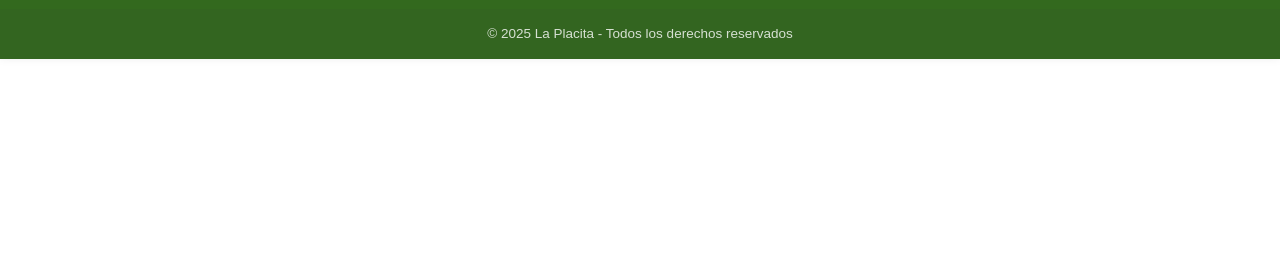
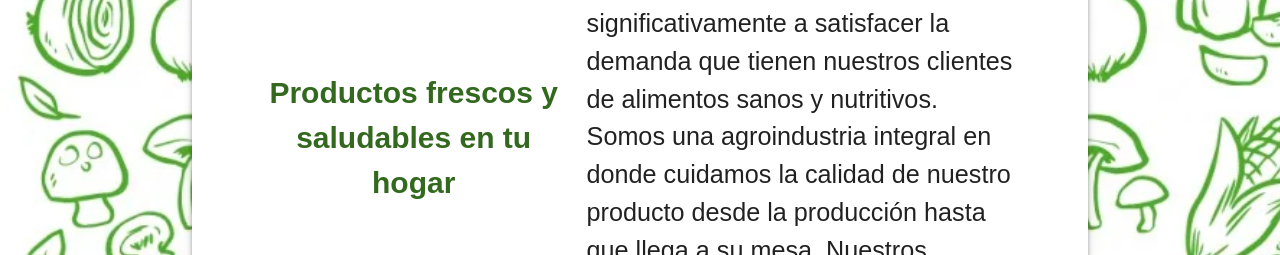
Before and after one commit to KarlaC00/Fruver_LaPlacita, a React (Vite) app: page /Nosotros in a window 1280 px wide. Shown: the part 688-943 px from the top of the page. Before the commit the page ends 800 px from the top, so only its background shows below. Built offline with nearby package versions, Linux system fonts and the light colour scheme; the HTML template or start-up script is replaced by a standard one.

Commit message:
R con R Maloncillo

```diff
--- a/src/Pages/Nosotros.jsx
+++ b/src/Pages/Nosotros.jsx
@@ -1,10 +1,34 @@
 import React from "react";
 import Imagetop from "../components/Imagetop";
+import '../styles/Nosotros.css'
 
 const Nosotros = () => {
   return (
     <>
       <Imagetop title="Nosotros" />
+      <section className="fondo-patron">
+        <div className="container caja-blanca z-depth-2">
+          <div className="row fila-centro">
+
+            <div className="col s5 columna-izquierda">
+              <span className="light-green-text text-darken-4 align center" style={{ fontWeight: "bold" }}>
+                Productos frescos y <br /> saludables en tu hogar
+              </span>
+            </div>
+
+            <div className="col s7 columna-derecha">
+              <span className="flow-text">
+                Somos una empresa 100% Colombiana, dedicada a la distribución y comercialización de frutas y verduras de la mejor calidad.<br />
+                Nuestra misión es contribuir significativamente a satisfacer la demanda que tienen nuestros clientes de alimentos sanos y nutritivos.<br />
+                Somos una agroindustria integral en donde cuidamos la calidad de nuestro producto desde la producción hasta que llega a su mesa.
+                Nuestros productos son de una tierra bendita, donde el clima templado y las aguas puras y cristalinas de manantial alimentan los cultivos,
+                para llevar a su mesa lo mejor del campo Colombiano.
+              </span>
+            </div>
+
+          </div>
+        </div>
+      </section>
     </>
   );
 };
--- /dev/null
+++ b/src/styles/Nosotros.css
@@ -0,0 +1,33 @@
+.fondo-patron {
+  background-image: url('../assets/fondo1.jpg.webp');
+  background-repeat: repeat;
+  background-size: contain;
+  background-color: white;
+  padding: 4rem 0;
+  min-height: 100vh;
+  display: flex;
+  align-items: center;
+
+}
+
+.caja-blanca {
+  background-color: white;
+  border-radius: 12px;
+  padding: 4rem;
+}
+
+.fila-centro{
+  display: flex;
+  align-items: center;
+}
+
+.columna-izquierda{
+  display: flex;
+  align-items: center;
+  justify-content: center;
+  font-size: 2rem;
+}
+
+.titulo{
+  text-align: center;
+}
```
Also changed, not shown: src/assets/fondo1.jpg.webp (added).
